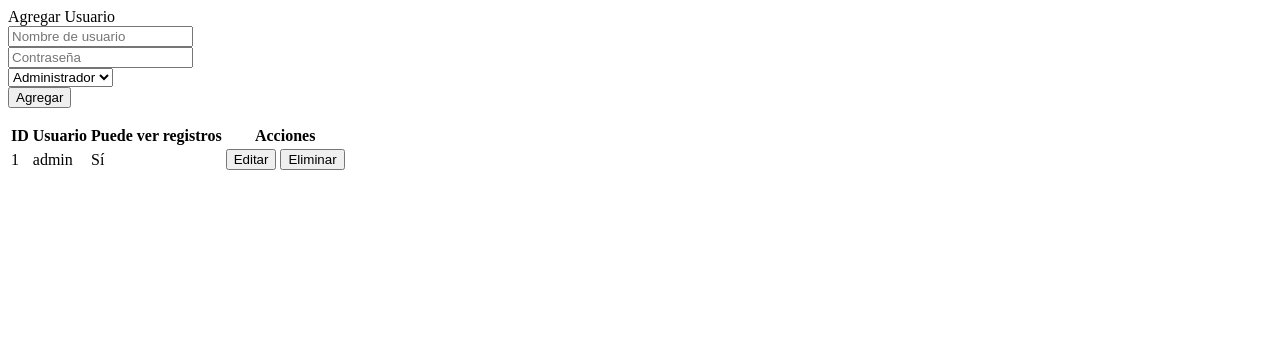
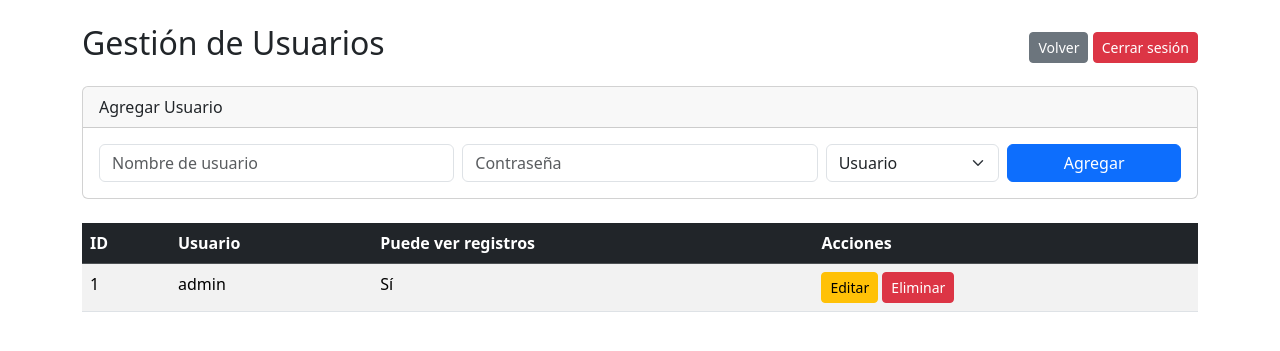
Before and after one commit to hectorxavier/qr-reader-web, a Flask app: page /usuarios in a window 1280 px wide. Shown: the top 351 px of the page. Run offline with Flask 3, Linux system fonts and the light colour scheme; the visitor is signed in with stand-in values (Sample User, id 1); data comes from the database, SQL or seed files in the repository.

Commit message:
Mejora de pantilla usuarios

```diff
--- a/templates/usuarios.html
+++ b/templates/usuarios.html
@@ -1,4 +1,22 @@
-<!-- Formulario para agregar nuevo usuario -->
+<!DOCTYPE html>
+<html lang="es">
+<head>
+    <meta charset="UTF-8">
+    <meta name="viewport" content="width=device-width, initial-scale=1.0">
+    <title>Gestión de Usuarios</title>
+    <link href="https://cdn.jsdelivr.net/npm/bootstrap@5.3.2/dist/css/bootstrap.min.css" rel="stylesheet">
+</head>
+<body>
+<div class="container mt-4">
+    <div class="d-flex justify-content-between align-items-center flex-wrap">
+        <h2>Gestión de Usuarios</h2>
+        <div class="mt-2 mt-md-0">
+            <a href="/" class="btn btn-secondary btn-sm">Volver</a>
+            <a href="/logout" class="btn btn-danger btn-sm">Cerrar sesión</a>
+        </div>
+    </div>
+
+    <!-- Formulario para crear nuevo usuario -->
     <div class="card mt-3">
         <div class="card-header">Agregar Usuario</div>
         <div class="card-body">
@@ -13,7 +31,7 @@
                     <div class="col-md-2">
                         <select class="form-select" name="can_view_logs">
                             <option value="1">Administrador</option>
-                        <option value="0">Usuario</option>
+                            <option value="0" selected>Usuario</option>
                         </select>
                     </div>
                     <div class="col-md-2">
@@ -42,7 +60,7 @@
                     <td>{{ user.username }}</td>
                     <td>{{ "Sí" if user.ver_registros else "No" }}</td>
                     <td>
-                    <button class="btn btn-sm btn-warning btn-edit">Editar</button>
+                        <button class="btn btn-sm btn-warning btn-edit" data-bs-toggle="modal" data-bs-target="#editUserModal">Editar</button>
                         <button class="btn btn-sm btn-danger btn-delete">Eliminar</button>
                     </td>
                 </tr>
@@ -50,10 +68,50 @@
             </tbody>
         </table>
     </div>
+</div>
 
+<!-- Modal de edición -->
+<div class="modal fade" id="editUserModal" tabindex="-1" aria-labelledby="editUserModalLabel" aria-hidden="true">
+  <div class="modal-dialog">
+    <div class="modal-content">
+      <form id="form-edit-user">
+        <div class="modal-header">
+          <h5 class="modal-title" id="editUserModalLabel">Editar Usuario</h5>
+          <button type="button" class="btn-close" data-bs-dismiss="modal" aria-label="Cerrar"></button>
+        </div>
+        <div class="modal-body">
+            <input type="hidden" name="id" id="edit-user-id">
+            <div class="mb-3">
+                <label class="form-label">Nombre de usuario</label>
+                <input type="text" class="form-control" name="username" id="edit-username" required>
+            </div>
+            <div class="mb-3">
+                <label class="form-label">Contraseña (dejar vacío si no cambia)</label>
+                <input type="password" class="form-control" name="password" id="edit-password">
+            </div>
+            <div class="mb-3">
+                <label class="form-label">Puede ver registros</label>
+                <select class="form-select" name="can_view_logs" id="edit-can-view">
+                    <option value="1">Sí</option>
+                    <option value="0">No</option>
+                </select>
+            </div>
+        </div>
+        <div class="modal-footer">
+          <button type="button" class="btn btn-secondary" data-bs-dismiss="modal">Cancelar</button>
+          <button type="submit" class="btn btn-primary">Guardar cambios</button>
+        </div>
+      </form>
+    </div>
+  </div>
+</div>
+
+<script src="https://cdn.jsdelivr.net/npm/bootstrap@5.3.2/dist/js/bootstrap.bundle.min.js"></script>
 <script>
 document.addEventListener("DOMContentLoaded", () => {
     const formAdd = document.getElementById("form-add-user");
+    const formEdit = document.getElementById("form-edit-user");
+    let editModal = new bootstrap.Modal(document.getElementById('editUserModal'));
 
     // Agregar usuario
     formAdd.addEventListener("submit", async (e) => {
@@ -74,27 +132,28 @@ document.addEventListener("DOMContentLoaded", () => {
         }
     });
 
-    // Editar usuario
+    // Abrir modal de edición
     document.querySelectorAll(".btn-edit").forEach(btn => {
-        btn.addEventListener("click", async () => {
+        btn.addEventListener("click", () => {
             const row = btn.closest("tr");
-            const id = row.dataset.id;
-            const username = row.children[1].textContent;
-            const canView = row.children[2].textContent === "Sí" ? 1 : 0;
+            document.getElementById("edit-user-id").value = row.dataset.id;
+            document.getElementById("edit-username").value = row.children[1].textContent;
+            document.getElementById("edit-password").value = "";
+            document.getElementById("edit-can-view").value = row.children[2].textContent === "Sí" ? "1" : "0";
+        });
+    });
 
-            const newUsername = prompt("Nuevo nombre de usuario:", username);
-            if (!newUsername) return;
-            const newPass = prompt("Nueva contraseña (dejar vacío si no cambia):", "");
-            const newCanView = confirm("Puede ver registros?");
+    // Guardar cambios de edición
+    formEdit.addEventListener("submit", async (e) => {
+        e.preventDefault();
+        const data = Object.fromEntries(new FormData(formEdit));
+        data.can_view_logs = parseInt(data.can_view_logs);
+        const id = data.id;
 
         const res = await fetch(`/usuarios/edit/${id}`, {
             method: "POST",
             headers: {"Content-Type":"application/json"},
-                body: JSON.stringify({
-                    username: newUsername,
-                    password: newPass,
-                    can_view_logs: newCanView ? 1 : 0
-                })
+            body: JSON.stringify(data)
         });
 
         if (res.ok) location.reload();
@@ -102,7 +161,6 @@ document.addEventListener("DOMContentLoaded", () => {
             const msg = await res.text();
             alert("Error al editar usuario: " + msg);
         }
-        });
     });
 
     // Eliminar usuario
@@ -123,3 +181,5 @@ document.addEventListener("DOMContentLoaded", () => {
     });
 });
 </script>
+</body>
+</html>
```
Lines whose indentation alone changed are shown as unchanged.
